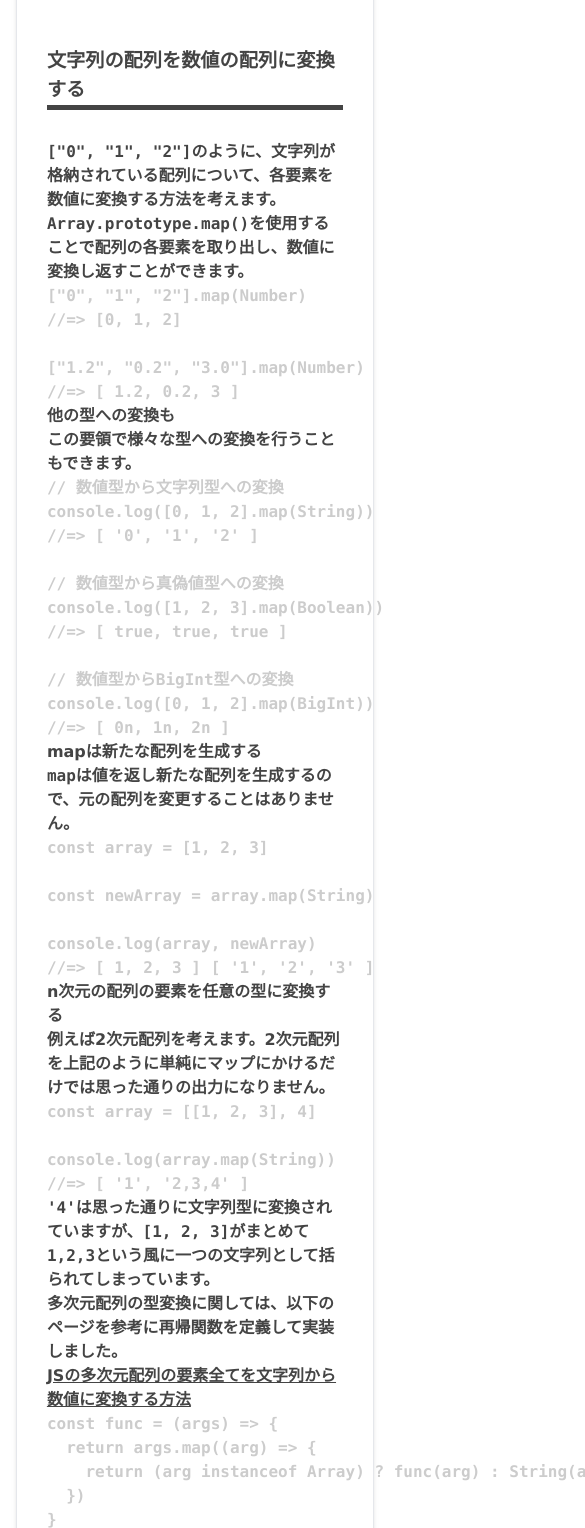
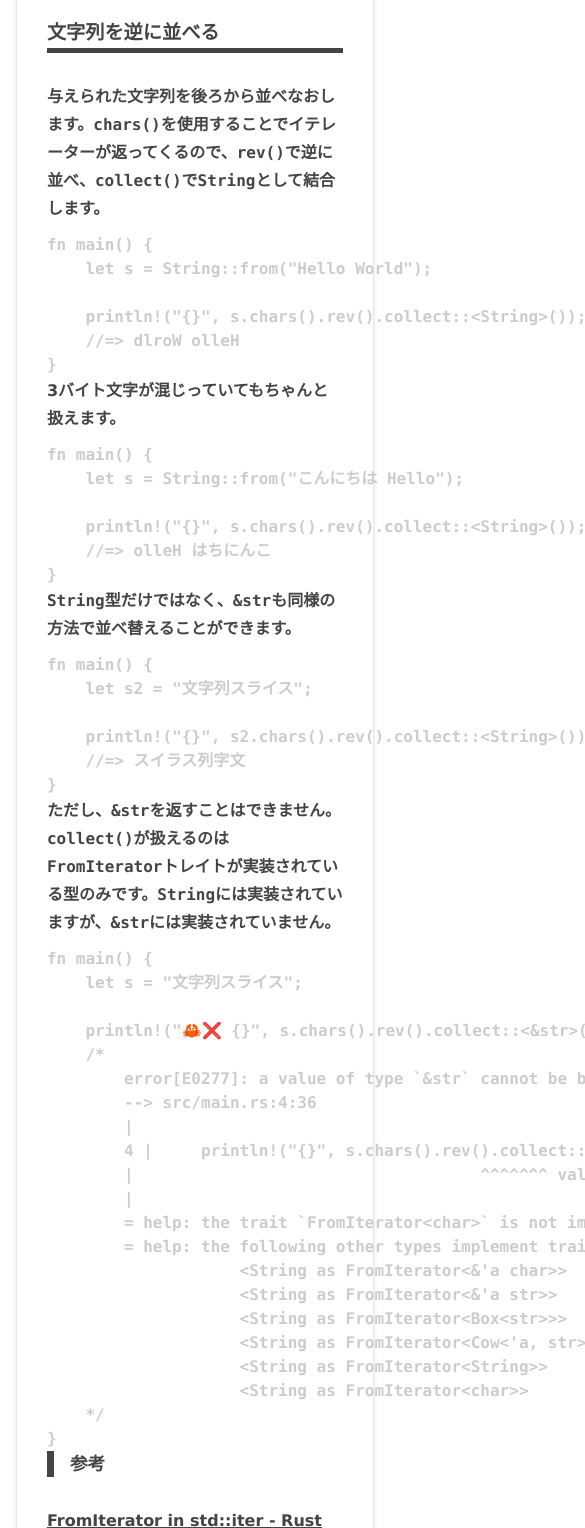
Before and after one commit to kento-yoshidu/Snipet, a Gatsby site: page /01/ in a window 390 px wide. Shown: the part 472-2000 px from the top of the page, 585 px wide, since content can reach past the window. Built offline with nearby package versions, Linux system fonts and the light colour scheme; Gatsby itself is replaced by a stand-in of ours; some packages are replaced by stand-ins of ours; code samples lack their colours.

Commit message:
⚡ Update Article

````diff
--- a/content/blog/01/index.md
+++ b/content/blog/01/index.md
@@ -1,123 +1,75 @@
 ---
-title: "【JS】型Tの配列を型Uの配列に変換する"
-postdate: "2023-01-01"
-update: "2023-01-13"
-description: "配列の要素の型を変換します。"
-tags: ["JavaScript", "型", "配列"]
+title: "[Rust] 文字列を逆に並べる"
+postdate: "2023-06-03"
+update: "2023-06-03"
+description: "Hello World"
+tags: ["Rust", "文字列", "文字列操作"]
 icon: "🧸"
 ---
 
-# 文字列の配列を数値の配列に変換する
+# 文字列を逆に並べる
 
-`["0", "1", "2"]`のように、文字列が格納されている配列について、各要素を数値に変換する方法を考えます。
+与えられた文字列を後ろから並べなおします。`chars()`を使用することでイテレーターが返ってくるので、`rev()`で逆に並べ、`collect()`で`String`として結合します。
 
-`Array.prototype.map()`を使用することで配列の各要素を取り出し、数値に変換し返すことができます。
+```rust
+fn main() {
+    let s = String::from("Hello World");
 
-```js
-["0", "1", "2"].map(Number)
-//=> [0, 1, 2]
-
-["1.2", "0.2", "3.0"].map(Number)
-//=> [ 1.2, 0.2, 3 ]
+    println!("{}", s.chars().rev().collect::<String>());
+    //=> dlroW olleH
+}
 ```
 
-## 他の型への変換も
+3バイト文字が混じっていてもちゃんと扱えます。
 
-この要領で様々な型への変換を行うこともできます。
+```rust
+fn main() {
+    let s = String::from("こんにちは Hello");
 
-```js
-// 数値型から文字列型への変換
-console.log([0, 1, 2].map(String))
-//=> [ '0', '1', '2' ]
-
-// 数値型から真偽値型への変換
-console.log([1, 2, 3].map(Boolean))
-//=> [ true, true, true ]
-
-// 数値型からBigInt型への変換
-console.log([0, 1, 2].map(BigInt))
-//=> [ 0n, 1n, 2n ]
+    println!("{}", s.chars().rev().collect::<String>());
+    //=> olleH はちにんこ
+}
 ```
 
-## mapは新たな配列を生成する
+`String`型だけではなく、`&str`も同様の方法で並べ替えることができます。
 
-`map`は値を返し新たな配列を生成するので、元の配列を変更することはありません。
+```rust
+fn main() {
+    let s2 = "文字列スライス";
 
-```js
-const array = [1, 2, 3]
-
-const newArray = array.map(String)
-
-console.log(array, newArray)
-//=> [ 1, 2, 3 ] [ '1', '2', '3' ]
+    println!("{}", s2.chars().rev().collect::<String>());
+    //=> スイラス列字文
+}
 ```
 
-## n次元の配列の要素を任意の型に変換する
+ただし、`&str`を返すことはできません。`collect()`が扱えるのは`FromIterator`トレイトが実装されている型のみです。`String`には実装されていますが、`&str`には実装されていません。
 
-例えば2次元配列を考えます。2次元配列を上記のように単純にマップにかけるだけでは思った通りの出力になりません。
+```rust
+fn main() {
+    let s = "文字列スライス";
 
-```js
-const array = [[1, 2, 3], 4]
-
-console.log(array.map(String))
-//=> [ '1', '2,3,4' ]
-```
-
-`'4'`は思った通りに文字列型に変換されていますが、`[1, 2, 3]`がまとめて`1,2,3`という風に一つの文字列として括られてしまっています。
-
-多次元配列の型変換に関しては、以下のページを参考に再帰関数を定義して実装しました。
-
-[JSの多次元配列の要素全てを文字列から数値に変換する方法](https://teratail.com/questions/334737)
-
-```js
-const func = (args) => {
-  return args.map((arg) => {
-    return (arg instanceof Array) ? func(arg) : String(arg)
-  })
+    println!("🦀❌ {}", s.chars().rev().collect::<&str>());
+    /*
+        error[E0277]: a value of type `&str` cannot be built from an iterator over elements of type `char`
+        --> src/main.rs:4:36
+        |
+        4 |     println!("{}", s.chars().rev().collect::<&str>());
+        |                                    ^^^^^^^ value of type `&str` cannot be built from `std::iter::Iterator<Item=char>`
+        |
+        = help: the trait `FromIterator<char>` is not implemented for `&str`
+        = help: the following other types implement trait `FromIterator<A>`:
+                    <String as FromIterator<&'a char>>
+                    <String as FromIterator<&'a str>>
+                    <String as FromIterator<Box<str>>>
+                    <String as FromIterator<Cow<'a, str>>>
+                    <String as FromIterator<String>>
+                    <String as FromIterator<char>>
+    */
 }
-
-const array = [[1, 2, 3], 4]
-
-const newArray = func(array)
-
-console.log(newArray)
-//=> [ [ '1', '2', '3' ], [ '4', [ '5', '6', '7' ] ] ]
-```
-
-`instanceof`演算子は、左オペランドの値が右オペランドのオブジェクトから生成されたものかどうかを判定します。
-
-[instanceof | MDN](https://developer.mozilla.org/ja/docs/Web/JavaScript/Reference/Operators/instanceof)
-
-```js
-console.log([1, 2, 3] instanceof Array)
-//=> true
-
-console.log(4 instanceof Array)
-//=> false
-```
-
-多次元配列を`map`で回し、要素が配列だった場合は再度`func`関数に渡し、要素が配列でなかった場合は`String()`で文字列に変換します。せっかくなので3次元配列でテストしてみました。
-
-```js
-const func = (args) => {
-  return args.map((arg) => {
-    return (arg instanceof Array) ? func(arg) : String(arg)
-  })
-}
-
-const array = [
-  [1, 2, 3],
-  [4, 5, 6, [7, 8, 9]]
-]
-
-const newArray = func(array)
-
-console.log(newArray)
-//=> [ [ '1', '2', '3' ], [ '4', '5', '6', [ '7', '8', '9' ] ] ]
 ```
 
 ## 参考
 
-[javascript - What does map(Number) do here? - Stack Overflow](https://stackoverflow.com/questions/48343478/what-does-mapnumber-do-here)
+[FromIterator in std::iter - Rust](https://doc.rust-lang.org/std/iter/trait.FromIterator.html)
 
-[JSの多次元配列の要素全てを文字列から数値に変換する方法](https://teratail.com/questions/334737)
+[rust - 文字列に対するcollectの型処理について - スタック・オーバーフロー](https://ja.stackoverflow.com/questions/67806/%E6%96%87%E5%AD%97%E5%88%97%E3%81%AB%E5%AF%BE%E3%81%99%E3%82%8Bcollect%E3%81%AE%E5%9E%8B%E5%87%A6%E7%90%86%E3%81%AB%E3%81%A4%E3%81%84%E3%81%A6)
--- /dev/null
+++ b/content/blog/02/index.md
@@ -0,0 +1,116 @@
+---
+title: "【JS】型Tの配列を型Uの配列に変換する"
+postdate: "2023-01-01"
+update: "2023-01-13"
+description: "配列の要素の型を変換します。"
+tags: ["JavaScript", "型", "配列"]
+icon: "🧸"
+---
+
+# 文字列の配列を数値の配列に変換する
+
+`["0", "1", "2"]`のように、文字列が格納されている配列について、各要素を数値に変換する方法を考えます。
+
+`Array.prototype.map()`を使用することで配列の各要素を取り出し、数値に変換し返すことができます。
+
+```js
+["0", "1", "2"].map(Number)
+//=> [0, 1, 2]
+
+["1.2", "0.2", "3.0"].map(Number)
+//=> [ 1.2, 0.2, 3 ]
+```
+
+## 他の型への変換も
+
+この要領で様々な型への変換を行うこともできます。
+
+```js
+// 数値型から文字列型への変換
+console.log([0, 1, 2].map(String))
+//=> [ '0', '1', '2' ]
+
+// 数値型から真偽値型への変換
+console.log([1, 2, 3].map(Boolean))
+//=> [ true, true, true ]
+
+// 数値型からBigInt型への変換
+console.log([0, 1, 2].map(BigInt))
+//=> [ 0n, 1n, 2n ]
+```
+
+## mapは新たな配列を生成する
+
+`map`は値を返し新たな配列を生成するので、元の配列を変更することはありません。
+
+```js
+const array = [1, 2, 3]
+
+const newArray = array.map(String)
+
+console.log(array, newArray)
+//=> [ 1, 2, 3 ] [ '1', '2', '3' ]
+```
+
+## n次元の配列の要素を任意の型に変換する
+
+例えば2次元配列を考えます。2次元配列を上記のように単純にマップにかけるだけでは思った通りの出力になりません。
+
+```js
+const array = [[1, 2, 3], 4]
+
+console.log(array.map(String))
+//=> [ '1', '2,3,4' ]
+```
+
+`'4'`は思った通りに文字列型に変換されていますが、`[1, 2, 3]`がまとめて`1,2,3`という風に一つの文字列として括られてしまっています。
+
+多次元配列の型変換に関しては、以下のページを参考に再帰関数を定義して実装しました。
+
+[JSの多次元配列の要素全てを文字列から数値に変換する方法](https://teratail.com/questions/334737)
+
+```js
+const func = (args) => {
+  return args.map((arg) => {
+    return (arg instanceof Array) ? func(arg) : String(arg)
+  })
+}
+
+const array = [[1, 2, 3], 4]
+
+const newArray = func(array)
+
+console.log(newArray)
+//=> [ [ '1', '2', '3' ], [ '4', [ '5', '6', '7' ] ] ]
+```
+
+`instanceof`演算子は、左オペランドの値が右オペランドのオブジェクトから生成されたものかどうかを判定します。
+
+[instanceof | MDN](https://developer.mozilla.org/ja/docs/Web/JavaScript/Reference/Operators/instanceof)
+
+```js
+console.log([1, 2, 3] instanceof Array)
+//=> true
+
+console.log(4 instanceof Array)
+//=> false
+```
+
+多次元配列を`map`で回し、要素が配列だった場合は再度`func`関数に渡し、要素が配列でなかった場合は`String()`で文字列に変換します。せっかくなので3次元配列でテストしてみました。
+
+```js
+const func = (args) => {
+  return args.map((arg) => {
+    return (arg instanceof Array) ? func(arg) : String(arg)
+  })
+
+const array = [
+  [1, 2, 3],
+  [4, 5, 6, [7, 8, 9]]
+]
+
+const newArray = func(array)
+
+console.log(newArray)
+//=> [ [ '1', '2', '3' ], [ '4', '5', '6', [ '7', '8', '9' ] ] ]
+```
--- a/src/styles/global.css
+++ b/src/styles/global.css
@@ -21,3 +21,7 @@ a {
 a:hover {
   color: #666;
 }
+
+.gatsby-highlight {
+  margin: 20px 0 50px;
+}
--- /dev/null
+++ b/src/styles/markdown.module.css
@@ -0,0 +1,22 @@
+.test {
+  margin-top: 50px;
+  color: #444;
+}
+
+.test h1 {
+  margin-bottom: 30px;
+  border-bottom: 5px solid #444;
+  font-size: clamp(1.2rem, 3.5vw, 2.5rem);
+}
+
+.test p {
+  margin-bottom: 10px;
+  line-height: 1.75;
+}
+
+.test h2 {
+  margin-bottom: 30px;
+  padding-left: 1rem;
+  border-left: 7px solid #444;
+  font-size: clamp(1.1rem, 3vw, 2.2rem);
+}
--- a/src/styles/markdown.module.scss
+++ /dev/null
@@ -1,10 +0,0 @@
-.test {
-  margin-top: 50px;
-  color: #444;
-
-  h1 {
-    margin-bottom: 30px;
-    border-bottom: 5px solid #444;
-    font-size: clamp(1.2rem, 3vw, 2.5rem);
-  }
-}
--- a/src/templates/blog-post.tsx
+++ b/src/templates/blog-post.tsx
@@ -4,7 +4,7 @@ import { Link, graphql, PageProps } from "gatsby"
 import Layout from "../components/layout"
 import Seo from "../components/seo"
 
-import * as Styles from "../styles/markdown.module.scss"
+import * as Styles from "../styles/markdown.module.css"
 
 import { FontAwesomeIcon } from "@fortawesome/react-fontawesome"
 import { faClock, faRedo, faTag, faCode } from "@fortawesome/free-solid-svg-icons"
````
